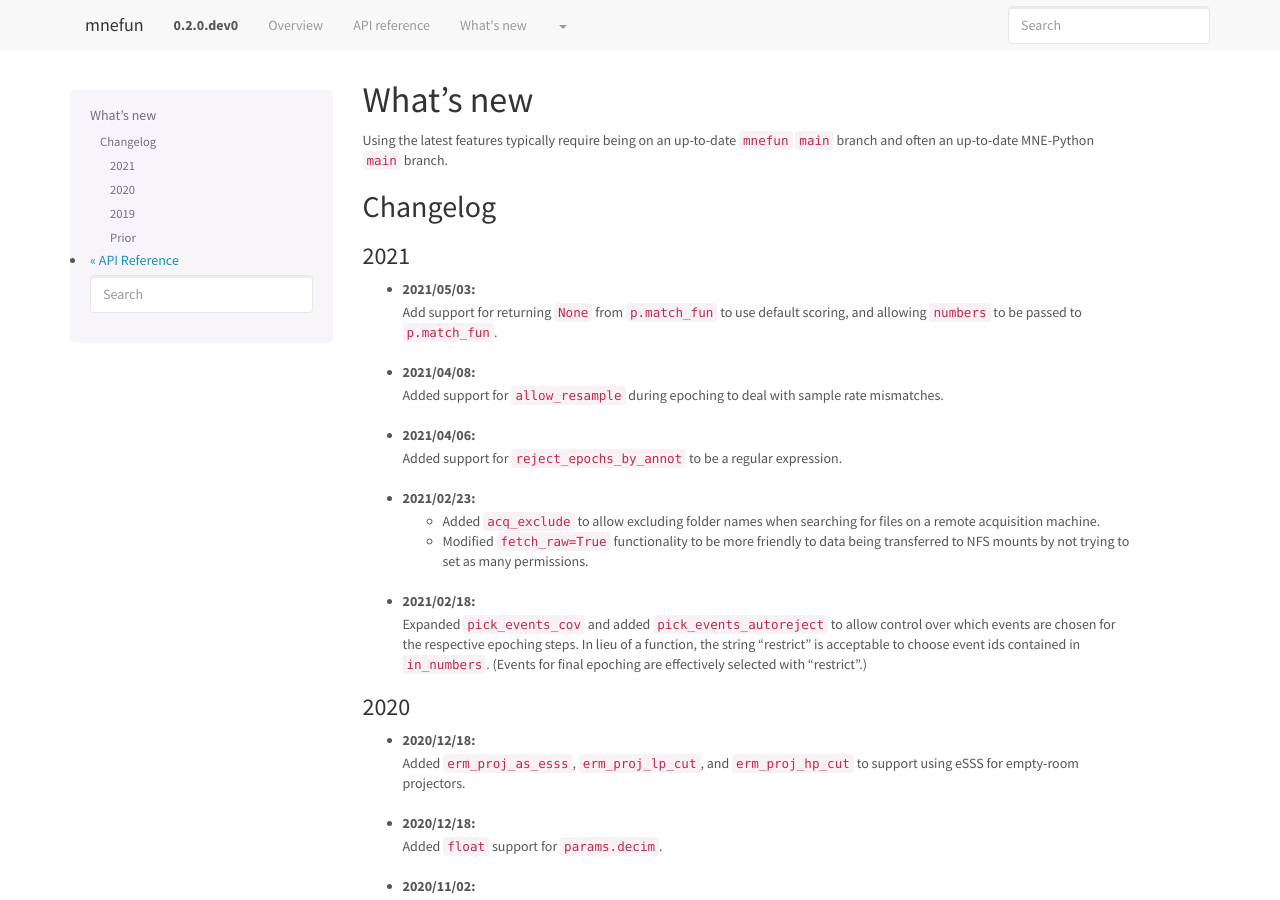
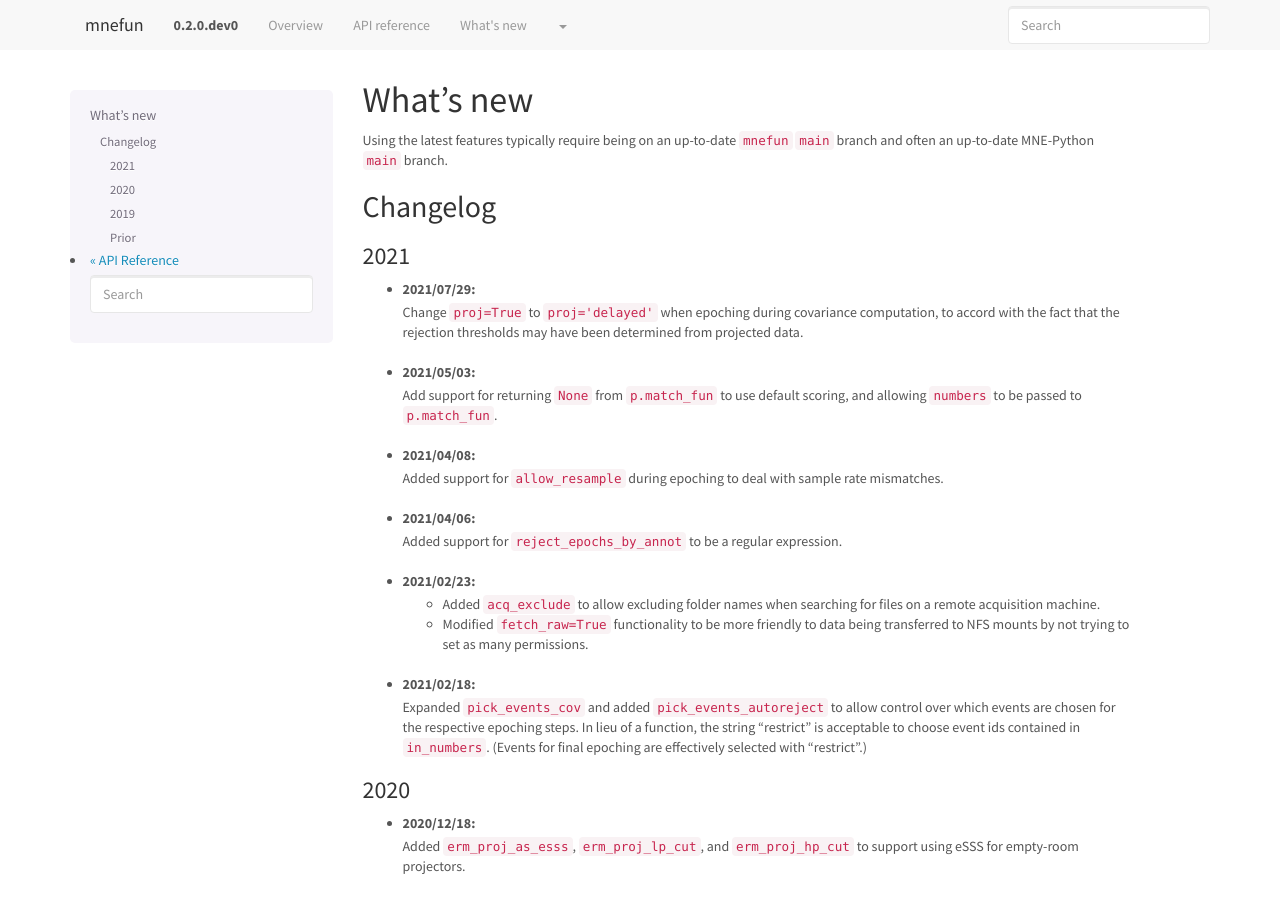
Before and after one commit to LABSN/mnefun, a Sphinx documentation site: the page built from doc/whats_new.rst, in a window 1280 px wide and 900 px high. Built offline with Sphinx 7.4.7, drawn with Linux system fonts in a browser that asks for light colours.

Commit message:
update changelog

```diff
--- a/doc/whats_new.rst
+++ b/doc/whats_new.rst
@@ -11,6 +11,10 @@ Changelog
 
 2021
 ^^^^
+- 2021/07/29:
+    Change ``proj=True`` to ``proj='delayed'`` when epoching during covariance
+    computation, to accord with the fact that the rejection thresholds may have
+    been determined from projected data.
 - 2021/05/03:
     Add support for returning ``None`` from ``p.match_fun`` to use default
     scoring, and allowing ``numbers`` to be passed to ``p.match_fun``.
```
